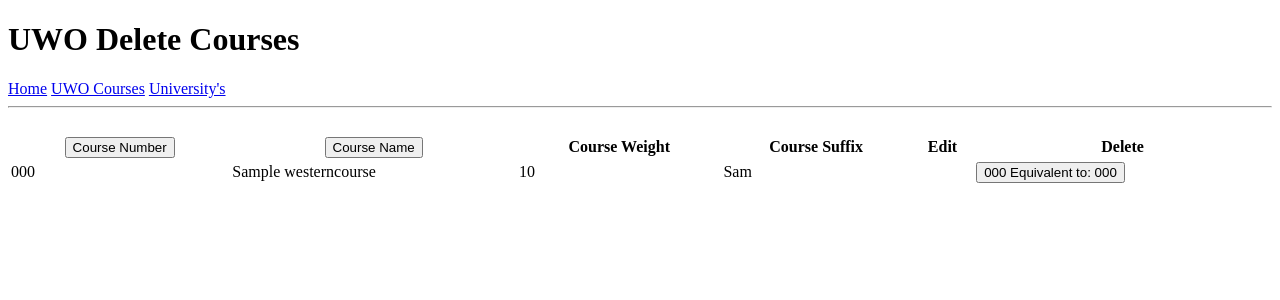
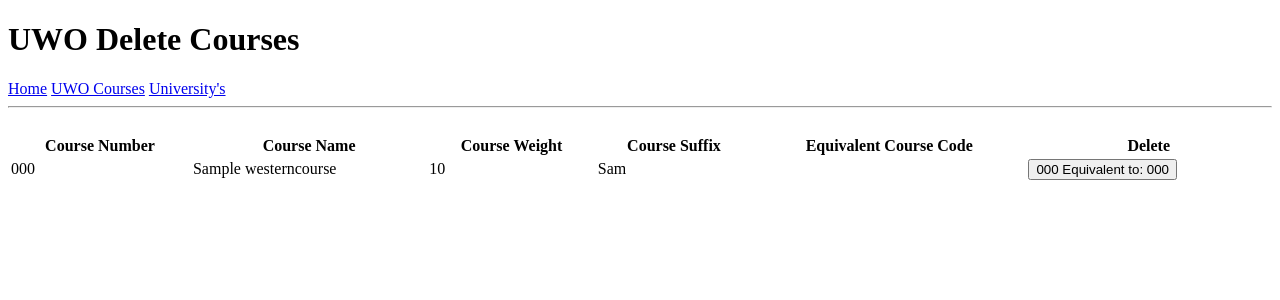
Before and after one commit to wmalisch/Database-for-uwo-cs-courses, a PHP site: page /uwo/delete/deleteuwocourse.php in a window 1280 px wide. Shown: the top 300 px of the page. Run offline with PHP 8.4, Linux system fonts and the light colour scheme; tables that the repository leaves empty hold one stand-in row (values such as "Sample post"); data that the repository does not hold is empty; some libraries are stand-ins or nearby versions.

Commit message:
delete courses

```diff
--- a/a3AUSTIN/uwo/add/adduwo.php
+++ b/a3AUSTIN/uwo/add/adduwo.php
@@ -16,7 +16,7 @@
     if(!mysqli_query($connection,$query)){
         echo "<h1>Add Error!</h1>";
         echo mysqli_error($connection);
-        echo "<form action='adduwocourse.php method='post'>";
+        echo "<form action='adduwocourse.php' method='post'>";
         echo "<input type='submit' value='Retry Entering Value'>";
         echo"</form>";
         die("Error while trying to update UWO course " . mysqli_error($connection));
--- a/a3AUSTIN/uwo/delete/deleteuwo.php
+++ b/a3AUSTIN/uwo/delete/deleteuwo.php
@@ -13,13 +13,12 @@
     if(!mysqli_query($connection,$query)){
         echo "<h1>Delete Error!</h1>";
         echo mysqli_error($connection);
-        echo "<form action='deleteuwocourse.php method='post'>";
+        echo "<form action='deleteuwocourse.php' method='post'>";
         echo "<input type='submit' value='Retry Entering Value'>";
         echo"</form>";
         die("Error while trying to update UWO course " . mysqli_error($connection));
     }else{
-        header('Location: ../../index.php');
-        exit;
+        echo "delete should have worked";
     }
 ?>
 </body>
--- a/a3AUSTIN/uwo/delete/deleteuwocourse.php
+++ b/a3AUSTIN/uwo/delete/deleteuwocourse.php
@@ -21,11 +21,11 @@
         }
         echo "<table style='width:100%' id='table'>";
         echo "<tr>";
-        echo "<th><button id='hnumber' onclick='check_direction(0)'>Course Number</button></th>";
-        echo "<th><button id='hname' onclick='check_direc tion(1)'>Course Name</button></th>";
+        echo "<th>Course Number</th>";
+        echo "<th>Course Name</th>";
         echo "<th>Course Weight</th>";
         echo "<th>Course Suffix</th>";
-        echo "<th>Edit</th><th>Delete</th>";
+        echo "<th>Equivalent Course Code</th><th>Delete</th>";
         echo "</tr>";
         while($row = mysqli_fetch_assoc($result)){
             echo "<tr>";
@@ -35,7 +35,8 @@
             echo "<td>" . $row["suffix"] . "</td>";
             echo "<td>" . $row["courseCode"] . "</td>";
             echo "<td>" . "<form action='deleteuwo.php' method='post'>";
-                echo "<button type='submit' onclick='alert()' value='" . $row["courseNumber"] . "'>" . $row["courseNumber"] . " Equivalent to: " . $row["Equivalent Course"] . "</button>" . "</td>";
+            echo "<button type='submit' onclick='alert()' value='" . $row["courseNumber"] . "'>" . $row["courseNumber"] . " Equivalent to: " . $row["Equivalent Course"] . "</button>" . "</td>";
+            echo "<div name='courseCode' value='" . $row["courseCode"] . "'></div>";
             echo "</form>" . "</td>";
             echo "</tr>";
         }
```
